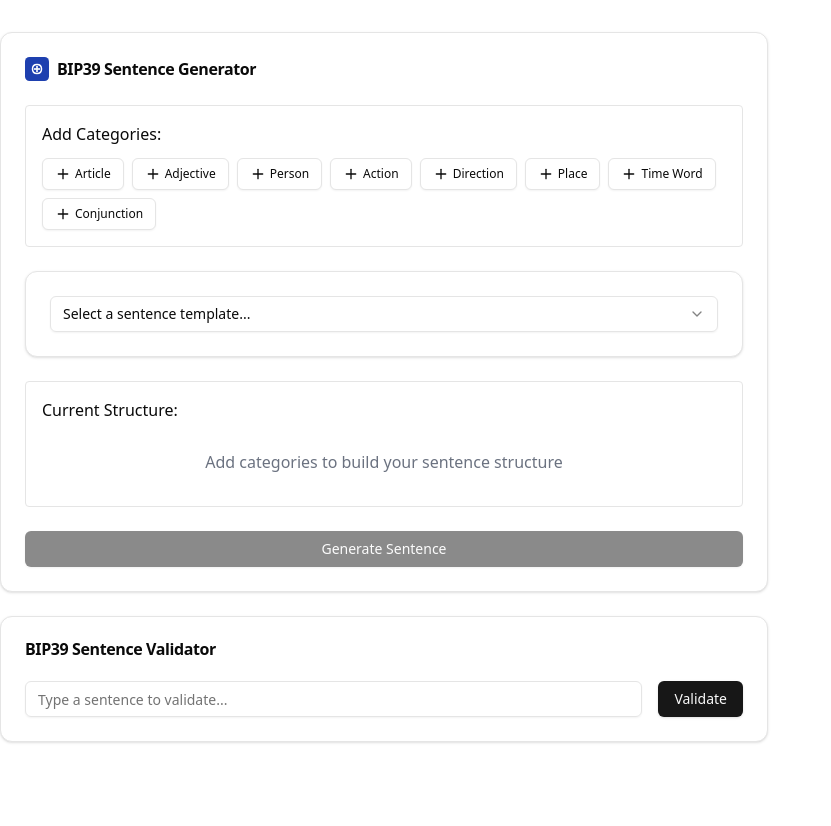
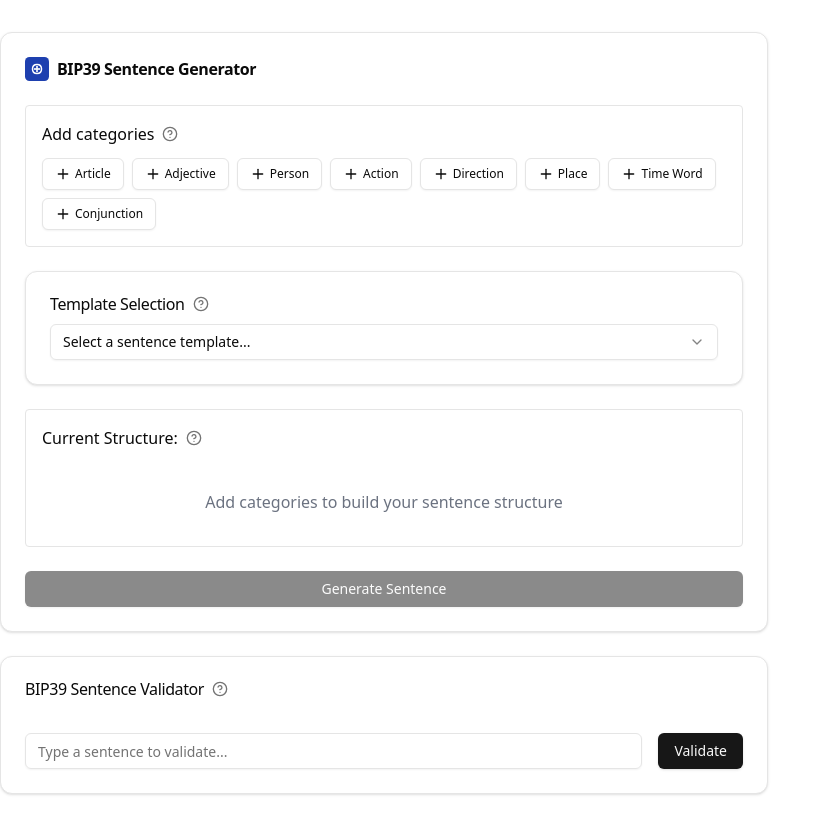
Before and after one commit to DDecoene/semantic-seed, a React (Vite) app: page / in a window 1280 px wide. Shown: the whole page, without its empty margins (0-831 px from the left). Before the commit the page ends 800 px from the top, so only its background shows below. Built offline with nearby package versions, Linux system fonts and the light colour scheme.

Commit message:
add tooltips next to each section in a hover over ? mark

```diff
--- a/package.json
+++ b/package.json
@@ -12,6 +12,7 @@
   "dependencies": {
     "@radix-ui/react-select": "^2.1.4",
     "@radix-ui/react-slot": "^1.1.1",
+    "@radix-ui/react-tooltip": "^1.1.6",
     "class-variance-authority": "^0.7.1",
     "clsx": "^2.1.1",
     "lodash": "^4.17.21",
--- a/src/components/CategorySelector.tsx
+++ b/src/components/CategorySelector.tsx
@@ -1,6 +1,7 @@
 import React from 'react';
 import { Button } from '@/components/ui/button';
 import { Plus } from 'lucide-react';
+import SectionHeader from './SectionHeader';
 
 interface CategorySelectorProps {
   onAddCategory: (category: string) => void;
@@ -13,7 +14,7 @@
 }) => {
   return (
     <div className="border rounded p-4">
-      <h3 className="font-medium mb-3">Add Categories:</h3>
+      <h3 className="font-medium mb-3"><SectionHeader title="Add categories" helpKey="category"/></h3>
       <div className="flex flex-wrap gap-2">
         {Object.entries(categories).map(([key, name]) => (
           <Button
--- /dev/null
+++ b/src/components/SectionHeader.tsx
@@ -0,0 +1,43 @@
+import React from 'react';
+import { HelpCircle } from 'lucide-react';
+import {
+  Tooltip,
+  TooltipContent,
+  TooltipProvider,
+  TooltipTrigger,
+} from "@/components/ui/tooltip";
+import { helpContent } from '@/config/helpContent';
+
+interface SectionHeaderProps {
+  title: string;
+  helpKey?: keyof typeof helpContent;
+}
+
+const SectionHeader: React.FC<SectionHeaderProps> = ({ title, helpKey }) => {
+  const help = helpKey ? helpContent[helpKey] : null;
+
+  return (
+    <div className="flex items-center gap-2 font-medium mb-3">
+      <h3>{title}</h3>
+      {help && (
+        <TooltipProvider>
+          <Tooltip delayDuration={300}>
+            <TooltipTrigger asChild>
+              <button className="text-muted-foreground hover:text-foreground">
+                <HelpCircle size={16} />
+              </button>
+            </TooltipTrigger>
+            <TooltipContent side="right" align="start" className="max-w-sm">
+              <div className="space-y-2">
+                <h4 className="font-medium">{help.title}</h4>
+                <div className="text-sm">{help.content}</div>
+              </div>
+            </TooltipContent>
+          </Tooltip>
+        </TooltipProvider>
+      )}
+    </div>
+  );
+};
+
+export default SectionHeader;
--- a/src/components/SentenceStructure.tsx
+++ b/src/components/SentenceStructure.tsx
@@ -1,6 +1,7 @@
 import React from 'react';
 import { Button } from '@/components/ui/button';
 import { X, ArrowDown, GripVertical } from 'lucide-react';
+import SectionHeader from './SectionHeader';
 
 interface SentenceStructureProps {
   structure: string[];
@@ -24,7 +25,7 @@
   return (
     <div className="border rounded p-4">
       <div className="flex justify-between items-center mb-3">
-        <h3 className="font-medium">Current Structure:</h3>
+      <h3 className="font-medium"><SectionHeader title='Current Structure:' helpKey='structure'/></h3>
         {structure.length > 0 && (
           <Button variant="outline" size="sm" onClick={onClearStructure}>
             Clear All
--- a/src/components/SentenceTemplate.tsx
+++ b/src/components/SentenceTemplate.tsx
@@ -6,7 +6,8 @@
   SelectTrigger,
   SelectValue,
 } from "@/components/ui/select";
-import { Card, CardContent } from '@/components/ui/card';
+import { Card, CardContent, CardTitle } from '@/components/ui/card';
+import SectionHeader from './SectionHeader';
 
 // 12-word templates (grammatically correct sentences)
 const TEMPLATES_12 = [
@@ -94,6 +95,7 @@
   return (
     <Card className="w-full">
       <CardContent className="pt-6">
+        <CardTitle><SectionHeader title='Template Selection' helpKey='template'/></CardTitle>
         <Select onValueChange={(value) => {
           const template = [...TEMPLATES_12, ...TEMPLATES_24].find(t => t.name === value);
           if (template) {
--- a/src/components/SentenceValidator.tsx
+++ b/src/components/SentenceValidator.tsx
@@ -3,6 +3,7 @@
 import { Input } from '@/components/ui/input';
 import { Alert, AlertTitle, AlertDescription } from '@/components/ui/alert';
 import { Card, CardHeader, CardTitle, CardContent } from '@/components/ui/card';
+import SectionHeader from './SectionHeader';
 
 interface ValidationResult {
   isValid: boolean;
@@ -26,7 +27,7 @@
   return (
     <Card className="w-full max-w-3xl">
       <CardHeader>
-        <CardTitle>BIP39 Sentence Validator</CardTitle>
+        <CardTitle><SectionHeader title='BIP39 Sentence Validator' helpKey='validator'/></CardTitle>
       </CardHeader>
       <CardContent>
         <div className="flex flex-col gap-4">
--- /dev/null
+++ b/src/components/ui/tooltip.tsx
@@ -0,0 +1,30 @@
+import * as React from "react"
+import * as TooltipPrimitive from "@radix-ui/react-tooltip"
+
+import { cn } from "@/lib/utils"
+
+const TooltipProvider = TooltipPrimitive.Provider
+
+const Tooltip = TooltipPrimitive.Root
+
+const TooltipTrigger = TooltipPrimitive.Trigger
+
+const TooltipContent = React.forwardRef<
+  React.ElementRef<typeof TooltipPrimitive.Content>,
+  React.ComponentPropsWithoutRef<typeof TooltipPrimitive.Content>
+>(({ className, sideOffset = 4, ...props }, ref) => (
+  <TooltipPrimitive.Portal>
+    <TooltipPrimitive.Content
+      ref={ref}
+      sideOffset={sideOffset}
+      className={cn(
+        "z-50 overflow-hidden rounded-md bg-primary px-3 py-1.5 text-xs text-primary-foreground animate-in fade-in-0 zoom-in-95 data-[state=closed]:animate-out data-[state=closed]:fade-out-0 data-[state=closed]:zoom-out-95 data-[side=bottom]:slide-in-from-top-2 data-[side=left]:slide-in-from-right-2 data-[side=right]:slide-in-from-left-2 data-[side=top]:slide-in-from-bottom-2",
+        className
+      )}
+      {...props}
+    />
+  </TooltipPrimitive.Portal>
+))
+TooltipContent.displayName = TooltipPrimitive.Content.displayName
+
+export { Tooltip, TooltipTrigger, TooltipContent, TooltipProvider }
--- /dev/null
+++ b/src/config/helpContent.tsx
@@ -0,0 +1,63 @@
+export const helpContent = {
+  category: {
+    title: "Category Selection",
+    content: (
+      <div>
+        <p className="mb-2">Choose from different word categories to build your BIP39 seed phrase structure:</p>
+        <ul className="space-y-1">
+          <li>• <strong>Article:</strong> Basic determiners (a, the, this)</li>
+          <li>• <strong>Adjective:</strong> Descriptive words from the BIP39 list</li>
+          <li>• <strong>Person:</strong> Words describing people or roles</li>
+          <li>• <strong>Action:</strong> Verbs from the BIP39 wordlist</li>
+          <li>• <strong>Direction:</strong> Spatial words and prepositions</li>
+          <li>• <strong>Place:</strong> Locations and environments</li>
+          <li>• <strong>Time Word:</strong> Temporal expressions</li>
+          <li>• <strong>Conjunction:</strong> Words that connect phrases</li>
+        </ul>
+      </div>
+    )
+  },
+  template: {
+    title: "Template Selection",
+    content: (
+      <div>
+        <p className="mb-2">Choose from pre-built sentence structures:</p>
+        <ul className="space-y-1">
+          <li>• 12-word templates for standard wallets</li>
+          <li>• 24-word templates for enhanced security</li>
+          <li>• Each template creates grammatically correct sentences</li>
+          <li>• Templates ensure proper word category placement</li>
+        </ul>
+      </div>
+    )
+  },
+  structure: {
+    title: "Sentence Structure",
+    content: (
+      <div>
+        <p className="mb-2">Build and modify your sentence structure:</p>
+        <ul className="space-y-1">
+          <li>• Drag and drop categories to reorder</li>
+          <li>• Click X to remove individual categories</li>
+          <li>• Clear All to start over</li>
+          <li>• Generate creates a random sentence using your structure</li>
+          <li>• All words are valid BIP39 seed words</li>
+        </ul>
+      </div>
+    )
+  },
+  validator: {
+    title: "Sentence Validator",
+    content: (
+      <div>
+        <p className="mb-2">Verify BIP39 compatibility:</p>
+        <ul className="space-y-1">
+          <li>• Enter any sentence to check if words are valid</li>
+          <li>• Validates against official BIP39 wordlist</li>
+          <li>• Highlights invalid words</li>
+          <li>• Use for checking existing seed phrases</li>
+        </ul>
+      </div>
+    )
+  }
+};
```
Also changed, not shown: src/components/SentenceGenerator.tsx (+32 -38 lines), 1 other file (tests, documents, lock files or other folders).
